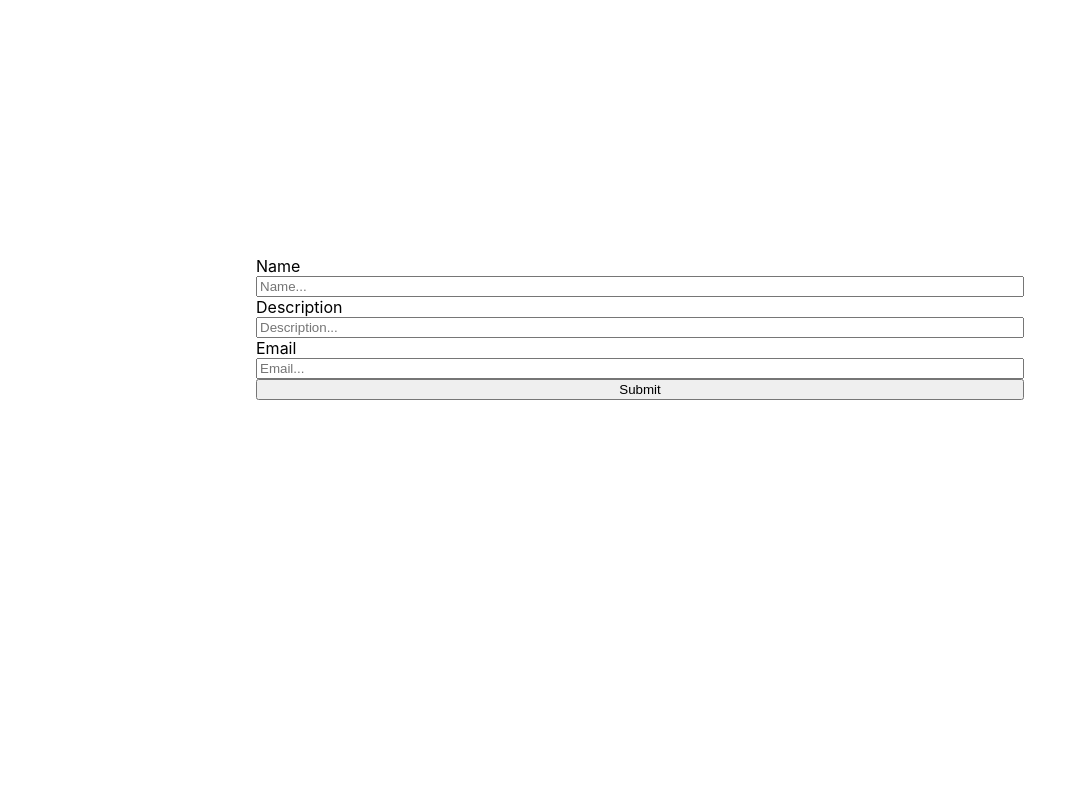
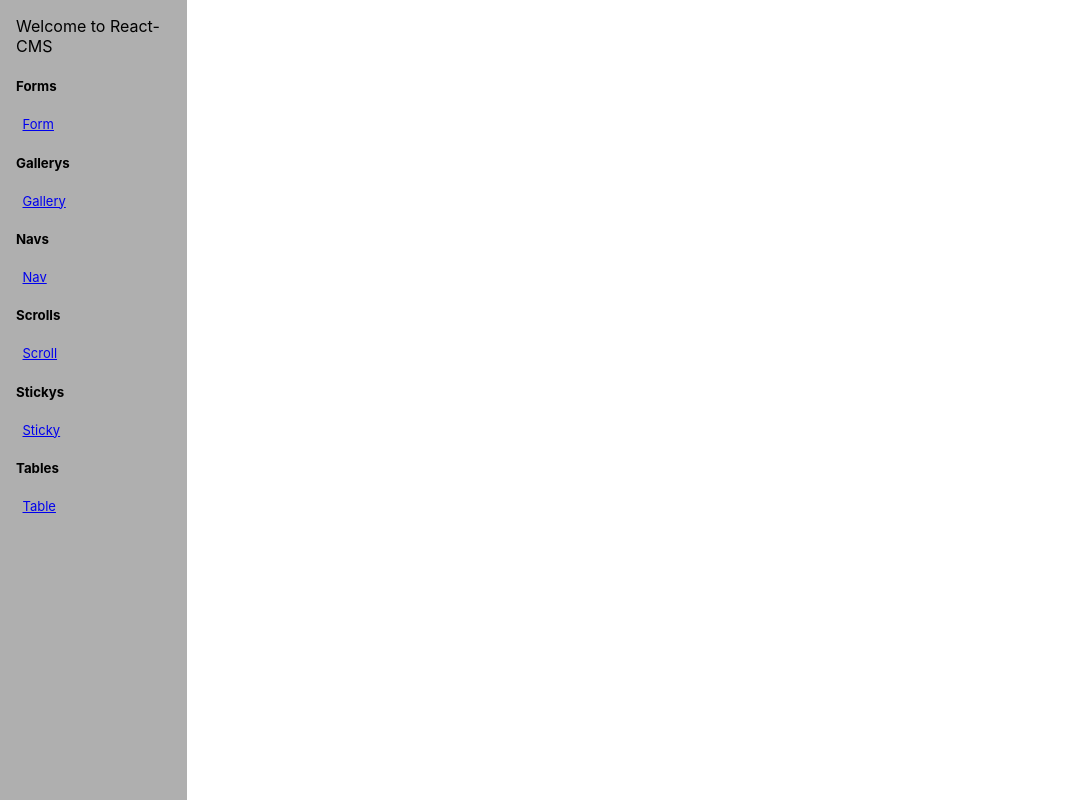
Before and after one commit to marcellerusu/react-components, a React (Create React App) app: page / in a window 1280 px wide. Shown: the whole page, without its empty margins (0-1071 px from the left). Built offline with nearby package versions, Linux system fonts and the light colour scheme.

Commit message:
- add a ComponentGallery - add react router - added Map.prototype.map - <SideNav>

```diff
--- a/package.json
+++ b/package.json
@@ -6,11 +6,12 @@
     "@testing-library/jest-dom": "^5.11.4",
     "@testing-library/react": "^11.1.0",
     "@testing-library/user-event": "^12.1.10",
+    "jquery": "3.5.1",
     "react": "^17.0.1",
     "react-dom": "^17.0.1",
+    "react-router-dom": "^5.2.0",
     "react-scripts": "4.0.2",
     "styled-components": "^5.2.1",
-    "jquery": "3.5.1",
     "web-vitals": "^1.0.1"
   },
   "scripts": {
--- a/src/App.js
+++ b/src/App.js
@@ -1,7 +1,7 @@
-import FormExample from './components/forms/example';
+import ComponentGallery from './gallery';
 
 function App() {
-  return <FormExample/>;
+  return <ComponentGallery/>;
 }
 
 export default App;
--- a/src/components/forms/example.js
+++ b/src/components/forms/example.js
@@ -16,7 +16,7 @@ const Name = CustomType(
   arr => arr.join(' ')
 );
 
-export default () => {
+const FormExample = () => {
   const [{name, description, email}, form] = useForm(
     {name: Name.of(''), description: '', email: Email.of('')},
     x => console.log(x)
@@ -35,3 +35,5 @@ export default () => {
     </Card>
   )
 };
+
+export default FormExample;
--- a/src/components/forms/index.js
+++ b/src/components/forms/index.js
@@ -25,7 +25,6 @@ const useForm = (options, onSubmit) => {
   const formState = useMemo(() => {
     const _formState = {}
     for (const key in state) {
-      console.log(key);
       _formState[key] = {
         id: createId(key),
         value: deconstruct(state[key]),
--- a/src/components/gallery/example.js
+++ b/src/components/gallery/example.js
@@ -1,6 +1,6 @@
 import Gallery from '.';
 
-export default () => {
+const GalleryExample = () => {
   const images = [
     'https://images.unsplash.com/photo-1494537176433-7a3c4ef2046f?ixlib=rb-1.2.1&ixid=MXwxMjA3fDB8MHxwaG90by1wYWdlfHx8fGVufDB8fHw%3D&auto=format&fit=crop&w=1267&q=80',
     'https://images.unsplash.com/photo-1516049084740-9a14b9c4239c?ixid=MXwxMjA3fDB8MHxwaG90by1wYWdlfHx8fGVufDB8fHw%3D&ixlib=rb-1.2.1&auto=format&fit=crop&w=1397&q=80',
@@ -14,3 +14,5 @@ export default () => {
 
   return <Gallery items={images} />;
 };
+
+export default GalleryExample;
--- a/src/components/nav/example.js
+++ b/src/components/nav/example.js
@@ -1,10 +1,9 @@
-import Nav, {List, Item} from '.';
+import Nav, {Item} from '.';
 
-export default () => {
+const NavExample = () => {
   return (
     <div>
       <Nav>
-        <List>
         <Item>
           <a href="#">Home</a>
         </Item>
@@ -20,7 +19,6 @@ export default () => {
         <Item>
           <a href="#">My List</a>
         </Item>
-        </List>
       </Nav>
       <div style={{height: '200vh'}}>
         A lot of text
@@ -28,3 +26,5 @@ export default () => {
     </div>
   );
 };
+
+export default NavExample;
--- a/src/components/nav/index.js
+++ b/src/components/nav/index.js
@@ -18,7 +18,7 @@ const ShadowNav = styled.div`
   height: calc(4rem + 2px);
 `;
 
-export const List = styled.ul`
+const List = styled.ul`
   display: flex;
   flex-direction: row;
 `;
@@ -36,7 +36,9 @@ export default ({children}) => {
   return (
     <>
       <Nav top={isTop}>
-        {children}
+        <List>
+          {children}
+        </List>
       </Nav>
       <ShadowNav />
     </>
--- /dev/null
+++ b/src/components/sideNav/example.js
@@ -0,0 +1,38 @@
+import SideNav, {Header, Section, Item, Container} from '.';
+
+const SideNavExample = () => (
+  <Container>
+    <SideNav>
+      <Header>
+        Welcome to my examples!
+      </Header>
+      <Section title="Enlightenment">
+        <Item>
+          <a href="#">Step 1</a>
+        </Item>
+        <Item>
+          <a href="#">Step 2</a>
+        </Item>
+        <Item>
+          <a href="#">Step 3</a>
+        </Item>
+        <Item>
+          <a href="#">Step 4</a>
+        </Item>
+      </Section>
+      <Section title="Now what?">
+        <Item>
+          <a href="#">Relax</a>
+        </Item>
+        <Item>
+          <a href="#">Save the world</a>
+        </Item>
+      </Section>
+    </SideNav>
+    <div>
+      blayh blah
+    </div>
+  </Container>
+);
+
+export default SideNavExample;
--- /dev/null
+++ b/src/components/sideNav/index.js
@@ -0,0 +1,38 @@
+import styled from 'styled-components';
+
+export const Header = styled.header`
+`;
+
+export const Item = styled.div`
+  margin-top: 0.5em;
+`;
+
+const ItemsList = styled.ul`
+  font-size: 13px;
+  padding-left: 0.5em;
+  margin-top: 0;
+`;
+
+export const Section = ({title, children}) => (
+  <div>
+    <h5>{title}</h5>
+    <ItemsList>
+      {children}
+    </ItemsList>
+  </div>
+);
+
+export const Container = styled.div`
+  display: flex;
+  flex-direction: row;
+`;
+
+const SideNav = styled.div`
+  width: calc(100vw / 6);
+  height: 100vh;
+  background: #afafaf;
+  padding: 1rem;
+  box-sizing: border-box;
+`;
+
+export default SideNav;
--- /dev/null
+++ b/src/gallery/index.js
@@ -0,0 +1,53 @@
+import {BrowserRouter as Router, Switch, Route, Link} from "react-router-dom";
+
+import SideNav, {Header, Section, Item, Container}  from '../components/sideNav';
+
+import FormExample from '../components/forms/example';
+import GalleryExample from '../components/gallery/example';
+// import LongListExample from '../components/forms/example';
+import NavExample from '../components/nav/example';
+// import OverlayExample from '../components/forms/example';
+import ScrollExample from '../components/scroll/example';
+import StickyExample from '../components/sticky/example';
+import TableExample from '../components/table/example';
+
+const ComponentExamples = new Map([
+  ['FormExample', FormExample],
+  ['GalleryExample', GalleryExample],
+  // ['LongListExample', LongListExample],
+  ['NavExample', NavExample],
+  // ['OverlayExample', OverlayExample],
+  ['ScrollExample', ScrollExample],
+  ['StickyExample', StickyExample],
+  ['TableExample', TableExample]
+]);
+
+const toItemName = key => key.match(/[A-Z][a-z]+/g)[0];
+
+export default () => (
+  <Router>
+    <Container>
+      <SideNav>
+        <Header>
+          Welcome to React-CMS
+        </Header>
+        {[...ComponentExamples.map(([key]) => (
+          <Section key={`link-to-${key}`} title={toItemName(key) + 's'}>
+            <Item>
+              <Link to={`/${key}`}>{toItemName(key)}</Link>
+            </Item>
+          </Section>
+        )).values()]}
+      </SideNav>
+      <div style={{width: '100%', height: '100vh', overflow: 'scroll'}}>
+        <Switch>
+          {[...ComponentExamples.map(([key, Component]) => (
+            <Route key={`view-${key}`} path={`/${key}`}>
+              <Component />
+            </Route>
+          )).values()]}
+        </Switch>
+      </div>
+    </Container>
+  </Router>
+);
--- a/src/index.js
+++ b/src/index.js
@@ -2,6 +2,7 @@ import React from 'react';
 import ReactDOM from 'react-dom';
 import './index.css';
 import './std/Object';
+import './std/Map';
 import App from './App';
 import reportWebVitals from './reportWebVitals';
 
--- /dev/null
+++ b/src/std/Map.js
@@ -0,0 +1,7 @@
+Map.prototype.map = function(fn) {
+  const newMap = new Map();
+  for (let [key, value] of this) {
+    newMap.set(key, fn([key, value]));
+  }
+  return newMap;
+};
```
Also changed, not shown: 1 other file (tests, documents, lock files or other folders). Lines whose indentation alone changed are shown as unchanged.
